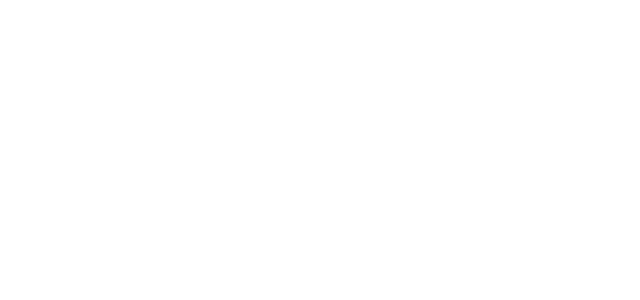
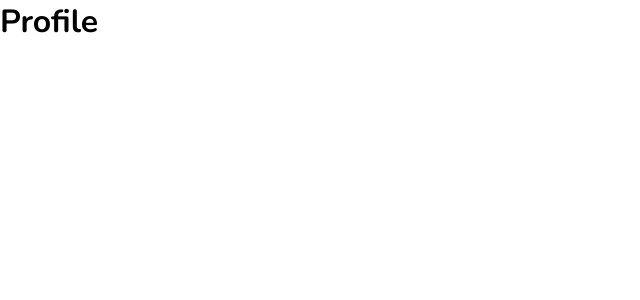
Before and after one commit to elaurentium/react-login-app, a React (Create React App) app in the folder login/: page /profile in a window 1280 px wide. Before the commit this address had no page. Shown: the top 300 px of the page, without its empty margins (0-640 px from the left). Built offline with nearby package versions, Linux system fonts and the light colour scheme; a web font is replaced by a local one.

Commit message:
feat: login puro

```diff
--- a/login/src/App.jsx
+++ b/login/src/App.jsx
@@ -2,12 +2,14 @@ import React from "react";
 import { Route, Routes } from 'react-router-dom';
 import Login from "./pages/Login";
 import Register from "./pages/Register";
+import Profile from "./pages/Profile";
 
 function App() {
   return (
     <Routes>
       <Route exact path="/" element={<Login />} />
       <Route exact path="/register" element={<Register />} />
+      <Route exact path="/profile" element={<Profile />} />
     </Routes>
   );
 }
--- a/login/src/pages/Login.jsx
+++ b/login/src/pages/Login.jsx
@@ -18,6 +18,7 @@ const Login = () => {
             alert('Login realizado com sucesso !');
             setEmail('');
             setPassword('');
+            navigate('/profile');
         } else {
             setErrorMessage('Email ou senha incorretos.')
         }
--- /dev/null
+++ b/login/src/pages/Profile.jsx
@@ -0,0 +1,11 @@
+import React from "react";
+
+const Profile = () => {
+    return (
+        <div>
+            <h1>Profile</h1>
+        </div>
+    )
+}
+
+export default Profile;
```
